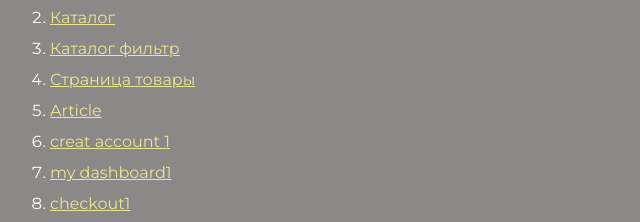
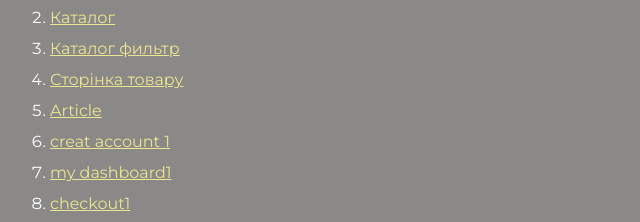
Before and after one commit to alexsand-r/crisp-shop, a plain HTML site: page index.html in a window 1280 px wide. Shown: the part 193-415 px from the top of the page, 0-640 px from the left. Drawn offline with Linux system fonts and the light colour scheme.

Commit message:
Update index.html

```diff
--- a/index.html
+++ b/index.html
@@ -18,7 +18,7 @@
 			<li><a target="_blank" href="home.html">Головна</a></li>
 			<li><a target="_blank" href="catalog.html">Каталог</a></li>
 			<li><a target="_blank" href="catalogfiltr.html">Каталог фильтр</a></li>
-			<li><a target="_blank" href="product.html">Страница товары</a></li>
+			<li><a target="_blank" href="product.html">Сторінка товару</a></li>
 			<li><a target="_blank" href="article.html">Article</a></li>
 			<li><a target="_blank" href="creat account1.html">creat account 1</a></li>
 			<li><a target="_blank" href="my dashboard1.html">my dashboard1</a></li>
```
